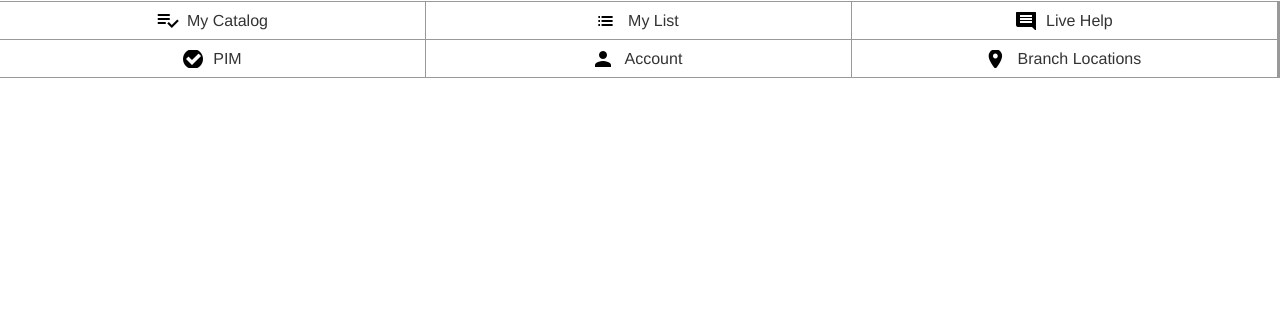
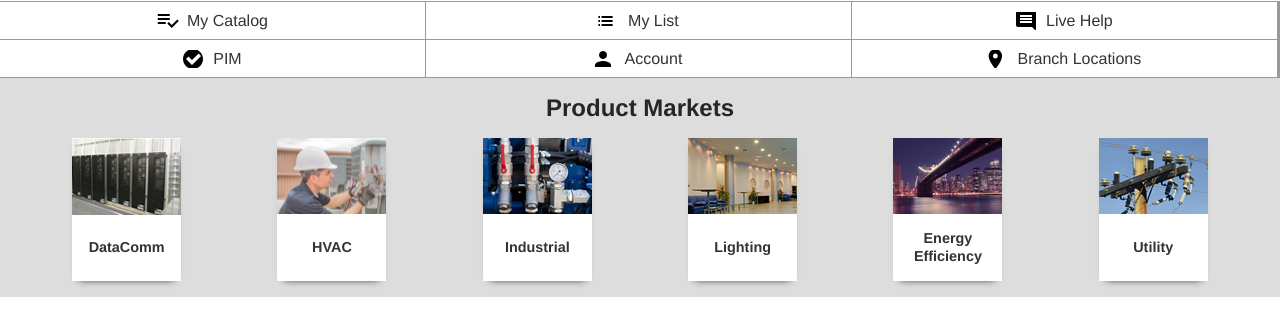
Before and after one commit to glennpeters/autocomplete-demo-vue, a Vue app: page / in a window 1280 px wide. Shown: the part 175-510 px from the top of the page. Built offline with nearby package versions, Linux system fonts and the light colour scheme; no server answers.

Commit message:
Added Product Markets component and styling

```diff
--- a/src/App.vue
+++ b/src/App.vue
@@ -18,15 +18,27 @@
       {label: 'Account', url: '/account', icon: 'account'},
       {label: 'Branch Locations', url: '/branches', icon: 'branches'},
     ]"/>
+    <ProductMarkets headerTitle="Product Markets"
+    :markets="[
+      {label: 'DataComm', url: '/markets/datacomm', img: 'datacomm'},
+      {label: 'HVAC', url: '/markets/hvac', img: 'hvac'},
+      {label: 'Industrial', url: '/markets/industrial', img: 'industrial'},
+      {label: 'Lighting', url: '/markets/lighting', img: 'lighting'},
+      {label: 'Energy Efficiency', url: '/markets/energyefficiency', img: 'energy'},
+      {label: 'Utility', url: '/markets/utility', img: 'utility'},
+    ]"/>
+
 </template>
 
 <script>
 import axios from 'axios'
 
-// import HelloWorld from './components/HelloWorld.vue'
 import HeaderNav from './components/HeaderNav.vue';
+import SearchAutocomplete from './components/SearchAutocomplete.vue';
+
 import QuickLinks from './components/QuickLinks.vue';
-import SearchAutocomplete from './components/SearchAutocomplete.vue';
+import ProductMarkets from './components/ProductMarkets.vue';
+
 
 export default {
   name: 'App',
@@ -39,6 +51,7 @@ export default {
     SearchAutocomplete,
     HeaderNav,
     QuickLinks,
+    ProductMarkets,
   },
   mounted () {
     axios
--- /dev/null
+++ b/src/components/ProductMarkets.vue
@@ -0,0 +1,105 @@
+<template>
+  <section class="productMarkets">
+    <!-- <div class="container"> -->
+      <h2>{{headerTitle}}</h2>
+
+      <ul>
+        <li
+          v-for="(marketInfo, i) in markets"
+          :key="i"
+        >
+          <figure aria-hidden="true">
+            <img :src="require(`@/assets/img/${marketInfo.img}.png`)" />
+          </figure>
+
+          <h3>
+            <a :href="marketInfo.url">
+              {{ marketInfo.label }}
+            </a>
+          </h3>
+        </li>
+      </ul>
+    <!-- </div> -->
+  </section>
+</template>
+
+<script>
+export default {
+  name: 'ProductMarkets',
+  props: {
+    headerTitle: String,
+    markets: Array
+  },
+}
+</script>
+
+<!-- Add "scoped" attribute to limit CSS to this component only -->
+<style scoped>
+
+section {
+  margin: 0;
+  padding: 1rem 1.5rem 0;
+  background-color: #ddd;
+
+  display: none;
+}
+
+h2 {
+  margin: 0;
+  padding: 0;
+}
+
+ul {
+  list-style-type: none;
+  padding: 0;
+  display: flex;
+  flex-wrap: wrap;
+  justify-content: space-between;
+}
+
+li {
+  display: flex;
+  flex: 0 0 auto;
+  flex-direction: column;
+  margin: 0 auto 1rem;
+  padding: 0;
+  max-width: 109px;
+  background-color: #fff;
+  box-shadow: 0px 5px 8px -7px #000;
+}
+
+figure {
+  flex: 1 0 auto;
+  height: 76px;
+  width: 109px;
+  margin: 0;
+}
+
+h3 {
+  flex: 1 1 auto;
+  align-self: center;
+  margin: 0;
+  padding: 1rem 0.8rem;
+
+  font-size: 0.9rem;
+  line-height: 1.2;
+  color: #333;
+
+  display: grid;
+  align-content: center;
+  min-height: 66px;
+}
+
+a {
+  color: #333;
+  text-decoration: none;
+}
+
+
+@media screen and (min-width: 768px) {
+    section {
+      display: block;
+    }
+}
+
+</style>
```
Also changed, not shown: 1 other file (tests, documents, lock files or other folders).
